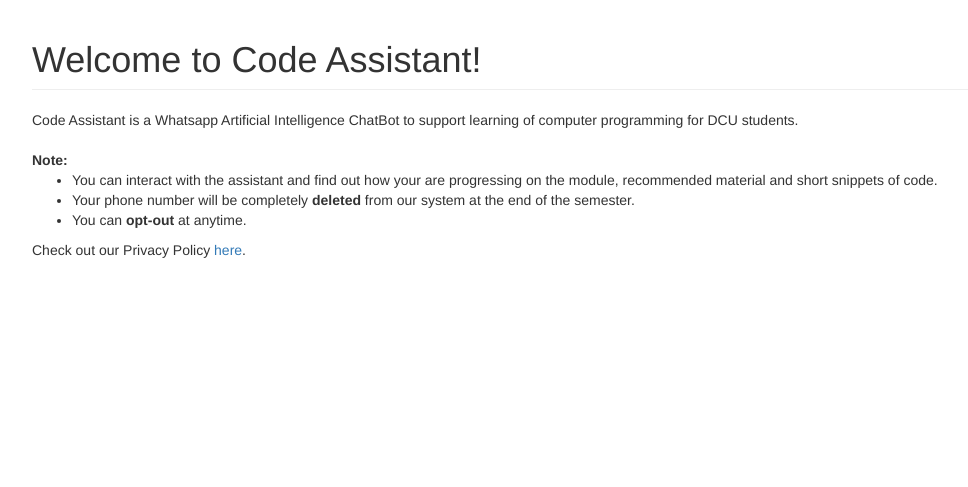
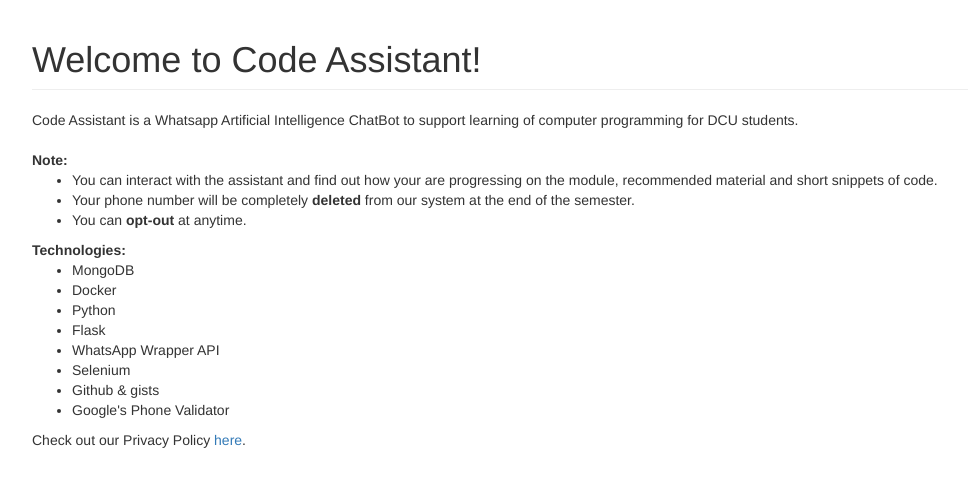
Before and after one commit to dazcona/code-assistant, a Flask app: page / in a window 1280 px wide. Shown: the top 487 px of the page, without its empty margins (38-1006 px from the left). Run offline with Flask 2, Linux system fonts and the light colour scheme; parts of the project's set-up code (start-up, migrations or seed data) failed here and were passed over; some libraries are stand-ins or nearby versions.

Commit message:
update index and readme

```diff
--- a/src/templates/index.html
+++ b/src/templates/index.html
@@ -16,6 +16,18 @@
 		<li>You can <strong>opt-out</strong> at anytime.</li>
 	</ul>
 
+	<strong>Technologies:</strong><br>
+	<ul>
+		<li>MongoDB</li>
+		<li>Docker</li>
+		<li>Python</li>
+		<li>Flask</li>
+		<li>WhatsApp Wrapper API</li>
+		<li>Selenium</li>
+		<li>Github & gists</li>
+		<li>Google's Phone Validator</li>
+	</ul>
+
 	Check out our Privacy Policy <a href="/privacy">here</a>.
 
 {% endblock %}
```
Also changed, not shown: README.md.
